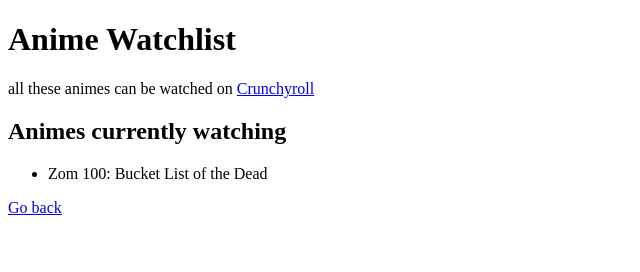
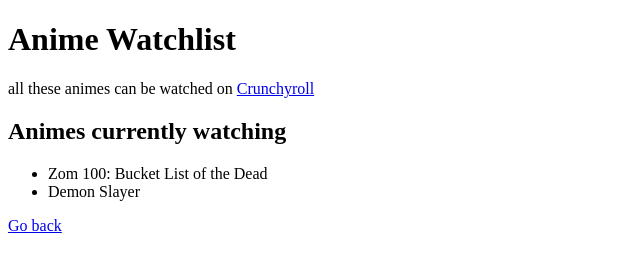
Before and after one commit to RoynevS/odin-watchlist, a plain HTML site: page pages/animes.html in a window 1280 px wide. Shown: the whole page, without its empty margins (0-640 px from the left). Drawn offline with Linux system fonts and the light colour scheme.

Commit message:
Expand currently watching list

```diff
--- a/pages/animes.html
+++ b/pages/animes.html
@@ -10,6 +10,7 @@
     <h2>Animes currently watching</h2>
     <ul>
       <li>Zom 100: Bucket List of the Dead</li>
+      <li>Demon Slayer</li>
     </ul>
     <a href="../index.html">Go back</a>
 
```
